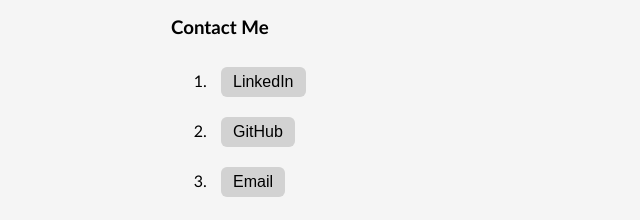
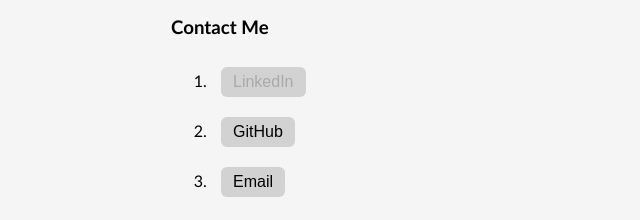
Before and after one commit to kdamichie/MyPortfolio, a plain HTML site: page index.html in a window 1280 px wide. In both pictures the pointer is over the link "LinkedIn". Shown: the part 779-999 px from the top of the page, 319-959 px from the left. Drawn offline with Linux system fonts and the light colour scheme.

Commit message:
Update style.css
Added missing feature: pseudo-class

You are just missing the styling links using pseudo-classes.

```diff
--- a/style.css
+++ b/style.css
@@ -36,6 +36,10 @@ body {
   list-style-position: inside;
 }
 
+a:hover {
+  color: darkgray;
+}
+
 .wrapper {
   width: 300px;
   margin: auto;
```
